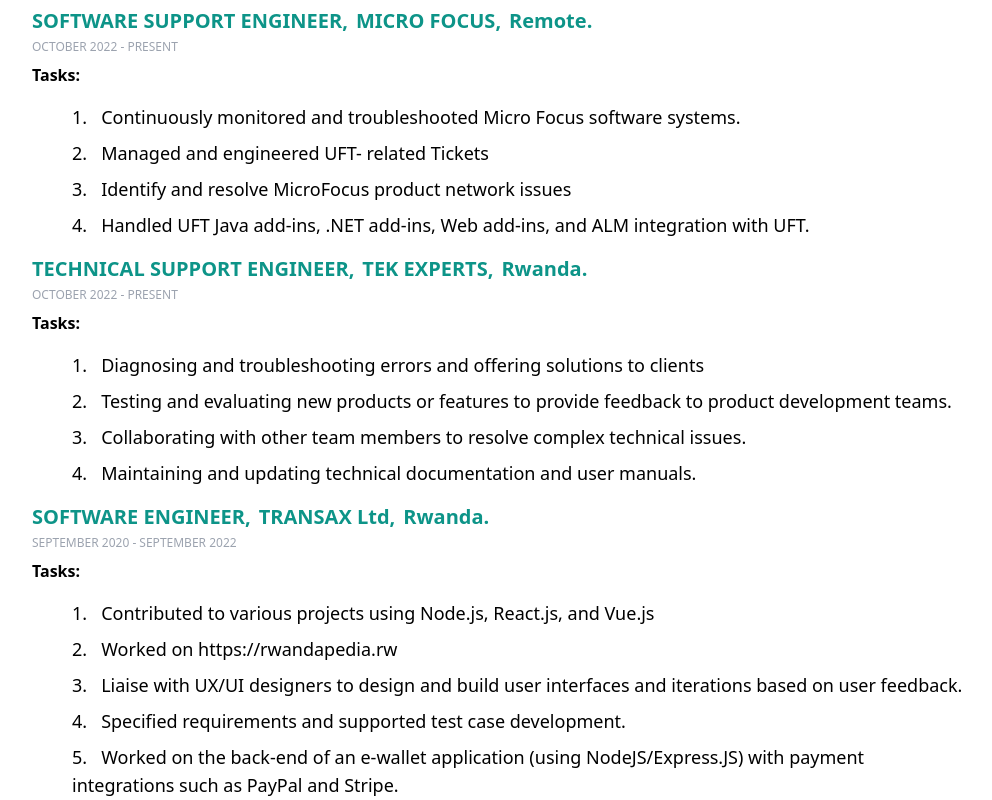
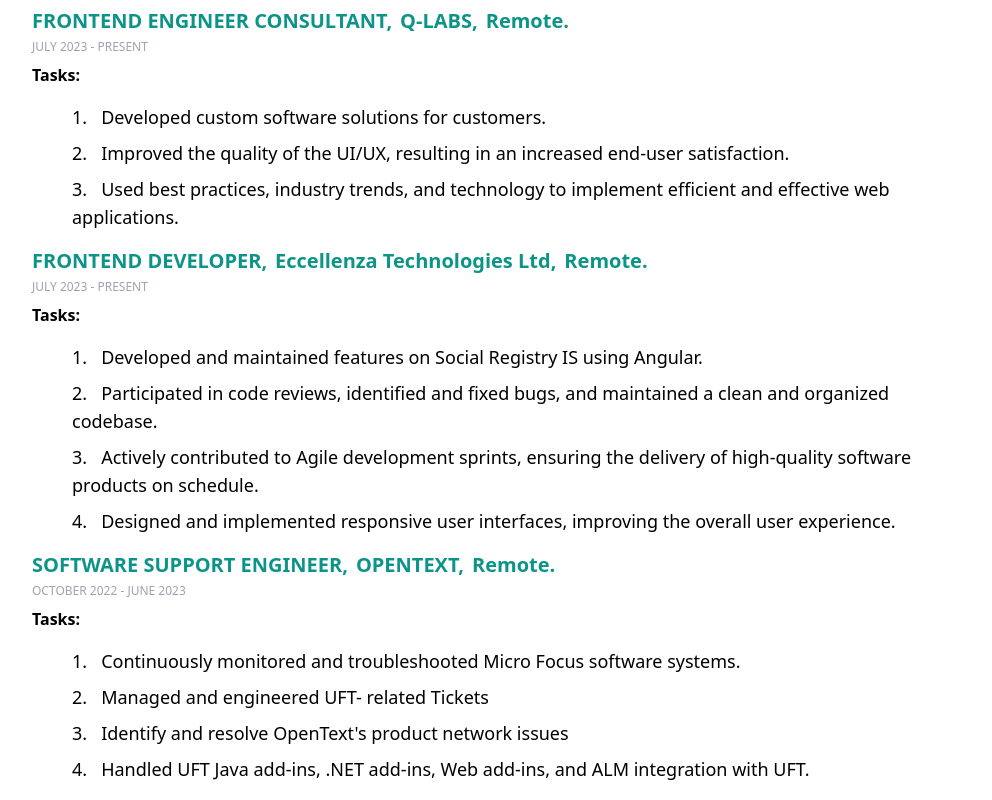
Before and after one commit to ArseneNgenzi/my-portfolio, a Next.js app: page / in a window 1280 px wide. Shown: the part 2320-3120 px from the top of the page, without its empty margins (120-1112 px from the left). Built offline with nearby package versions, Linux system fonts and the light colour scheme.

Commit message:
Resume updated

```diff
--- a/components/AboutSection.tsx
+++ b/components/AboutSection.tsx
@@ -4,6 +4,7 @@
 const skills = [
 	{ skill: "JavaScript" },
 	{ skill: "Next.js" },
+	{ skill: "Angular" },
 	{ skill: "React" },
 	{ skill: "Vue.js" },
 	{ skill: "Node.js" },
@@ -15,9 +16,7 @@
 	{ skill: "Tailwind CSS" },
 	{ skill: "Bootstrap" },
 	{ skill: "Git" },
-	{ skill: "Sass" },
 	{ skill: "Figma" },
-	// { skill: "" },
 ];
 
 const AboutSection = () => {
--- a/components/ProjectsSection.tsx
+++ b/components/ProjectsSection.tsx
@@ -15,13 +15,32 @@
 		stack: "React - Redux - Tailwind CSS - API Manipulation",
 	},
 	{
+		name: "Social Registry - Rwanda Government",
+		description:
+			"the social registry is a system that bolstered the delivery of various government programs, including cash transfers, social services, and other livelihood programs.",
+			image: "/sris.png",
+		github: "#",
+		link: "https://sris.minaloc.gov.rw/auth/login",
+		stack: "Angular - Tailwind CSS - API Manipulation",
+	},
+	{
+		name: "Andikaho",
+		description:
+			"Andikaho is the rwandan one and only community for custom fashion printing and fashion designers to create and shop seamlessly",
+		image: "/andikaho.png",
+		github: "#",
+		link: "https://github.com/ArseneNgenzi/andikaho-ui",
+		stack: "NextJs - Tailwind CSS - API Manipulation",
+	},
+	{
 		name: "Angular WebStore",
 		description:
 			"This is a personal project I created to showcase my Angular.js skills on my portfolio. Get the app from Github, install dependencies in the 'store' and 'server' directories, the run 'ng serve' and 'node server.js' in those directories respectively to enable Stripe payments.",
 		image: "/AngularNodeWebstore1.png",
 		github: "https://github.com/ArseneNgenzi/angular-node-webstore",
 		link: "https://arsene-webstore.netlify.app/home",
-		stack: "Angular.js - AngularMaterial - Node.js - Tailwind CSS - Stripe - API Manipulation",
+		stack:
+			"Angular.js - AngularMaterial - Node.js - Tailwind CSS - Stripe - API Manipulation",
 	},
 	{
 		name: "Housing Protector",
@@ -33,7 +52,7 @@
 		stack: "React - Node.js - SQL - Bootstrap - HTML - CSS",
 	},
 	{
-		name: "Airbnb Clone",
+		name: "Airbnb Clone UI",
 		description:
 			"Housing Protector is an interactive website for a Rwandan based construction company with French roots. The site admin’s dashboard was coded using React, SQL, and Node.js  ",
 		image: "/airbnb.png",
@@ -76,15 +95,6 @@
 		github: "https://github.com/ArseneNgenzi/react-weather-app",
 		link: "https://arsene-weather-app.netlify.app/",
 		stack: "React - Bootstrap - HTML - CSS - API Manipulation",
-	},
-  {
-		name: "Kator Family Photos",
-		description:
-			"Kator Family Photos is the best photos and video digitization service in the world.",
-		image: "/familyphotos.png",
-		github: "https://katorfamilyphotos.com/",
-		link: "https://katorfamilyphotos.com/",
-		stack: "React - Bootstrap - HTML - CSS",
 	},
 ];
 
--- a/components/WorkHistory.tsx
+++ b/components/WorkHistory.tsx
@@ -15,22 +15,45 @@
     const jobs = [
 
         {
-            company: ' MICRO FOCUS',
+            company: ' Q-LABS',
+            role: 'Frontend Engineer consultant',
+            jobLocation: ' Remote',
+            jobDate: 'JULY 2023 - PRESENT',
+            jobTasks: [
+                'Developed custom software solutions for customers.',
+                'Improved the quality of the UI/UX, resulting in an increased end-user satisfaction.',
+                'Used best practices, industry trends, and technology to implement efficient and effective web applications.'
+            ]
+        },
+        {
+            company: ' Eccellenza Technologies Ltd',
+            role: 'Frontend Developer',
+            jobLocation: ' Remote',
+            jobDate: 'JULY 2023 - PRESENT',
+            jobTasks: [
+                'Developed and maintained features on Social Registry IS using Angular.',
+                'Participated in code reviews, identified and fixed bugs, and maintained a clean and organized codebase.',
+                'Actively contributed to Agile development sprints, ensuring the delivery of high-quality software products on schedule.',
+                'Designed and implemented responsive user interfaces, improving the overall user experience.'
+            ]
+        },
+        {
+            company: ' OPENTEXT',
             role: 'Software Support Engineer',
             jobLocation: ' Remote',
-            jobDate: 'OCTOBER 2022 - PRESENT',
+            jobDate: 'OCTOBER 2022 - JUNE 2023',
             jobTasks: [
                 'Continuously monitored and troubleshooted Micro Focus software systems.',
                 'Managed and engineered UFT- related Tickets',
-                'Identify and resolve MicroFocus product network issues',
+                `Identify and resolve OpenText's product network issues`,
                 'Handled UFT Java add-ins, .NET add-ins, Web add-ins, and ALM integration with UFT.'
             ]
         },
         {
             company: ' TEK EXPERTS',
-            role: 'Technical Support Engineer',
-            jobLocation: ' Rwanda',
-            jobDate: 'OCTOBER 2022 - PRESENT',
+            role: 'Software Support Engineer',
+            jobLocation: ' On site',
+            jobDate: 'OCTOBER 2022 - JUNE 2023',
             jobTasks: [
                 'Diagnosing and troubleshooting errors and offering solutions to clients',
                 'Testing and evaluating new products or features to provide feedback to product development teams.',
@@ -42,27 +65,25 @@
         {
             company: ' TRANSAX Ltd',
             role: 'Software Engineer',
-            jobLocation: ' Rwanda',
+            jobLocation: ' On site',
             jobDate: 'SEPTEMBER 2020 - SEPTEMBER 2022',
             jobTasks: [
                 'Contributed to various projects using Node.js, React.js, and Vue.js',
                 'Worked on https://rwandapedia.rw',
                 'Liaise with UX/UI designers to design and build user interfaces and iterations based on user feedback.',
                 'Specified requirements and supported test case development.',
-                'Worked on the back-end of an e-wallet application (using NodeJS/Express.JS) with payment integrations such as PayPal and Stripe.',
                 'Utilized crucial design software skills to assist with projects.',
                 'Implemented and updated application modules under the direction of Senior Software Developers.',
                 'Effectively coded software changes and alterations based on specific design specifications.',
                 'Implemented reporting habits that helped maintaining strong communication habits among colleagues',
                 'Tested and accurately configured software',
-                'Maintained high-functioning hardware.',
 
             ]
         },
         {
             company: ' TRANSAX Ltd',
             role: 'Software Engineer Intern',
-            jobLocation: ' Rwanda',
+            jobLocation: ' On site ',
             jobDate: 'JANUARY 2020 - JUNE 2020',
             jobTasks: [
                 'Worked on a project called "ANDIKAHO", which had the purpose of helping designers and artists sell any item using their own brands online.',
```
Also changed, not shown: components/SingleWork.tsx (line endings or trailing spaces), public/andikaho.png (added), public/sris.png (added).
